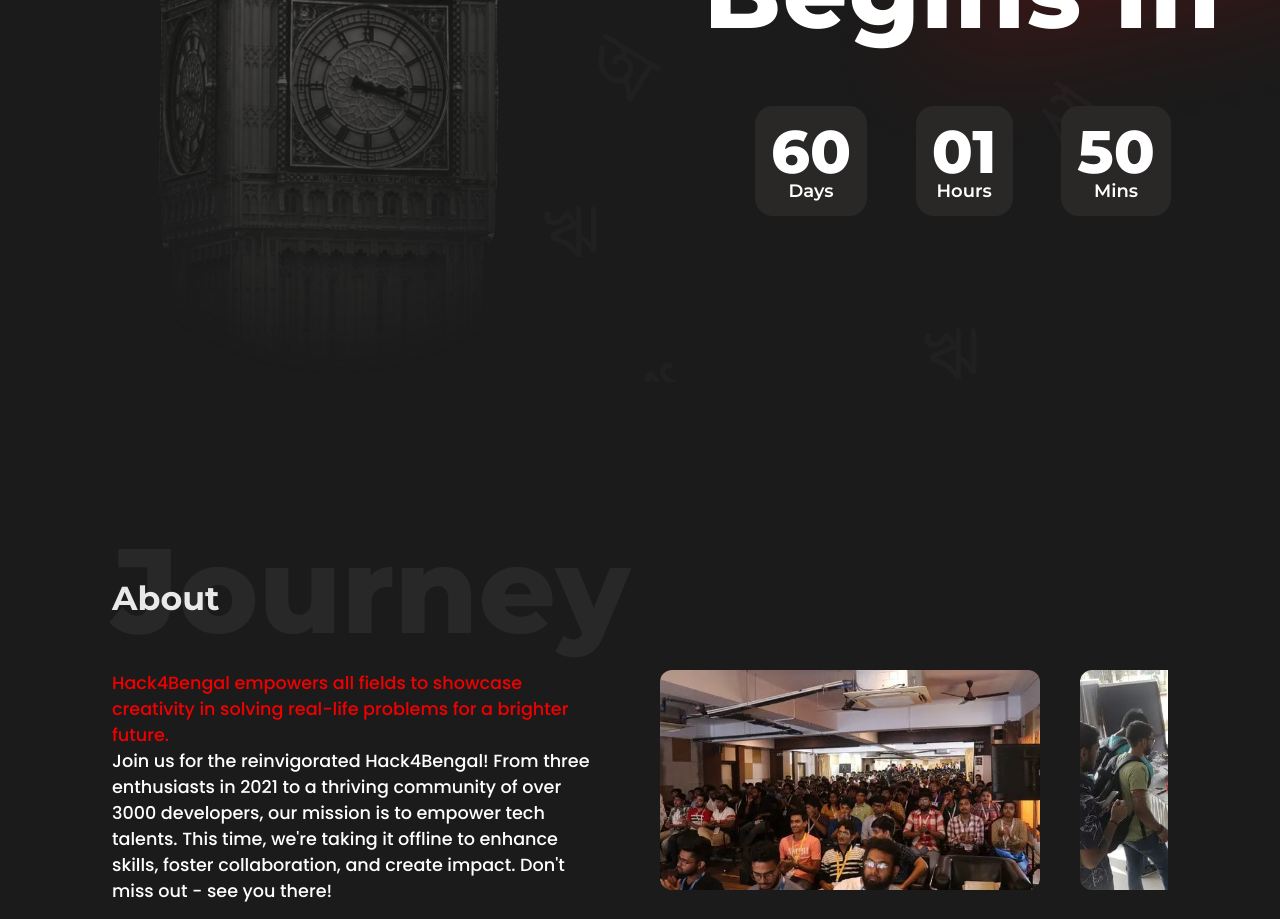
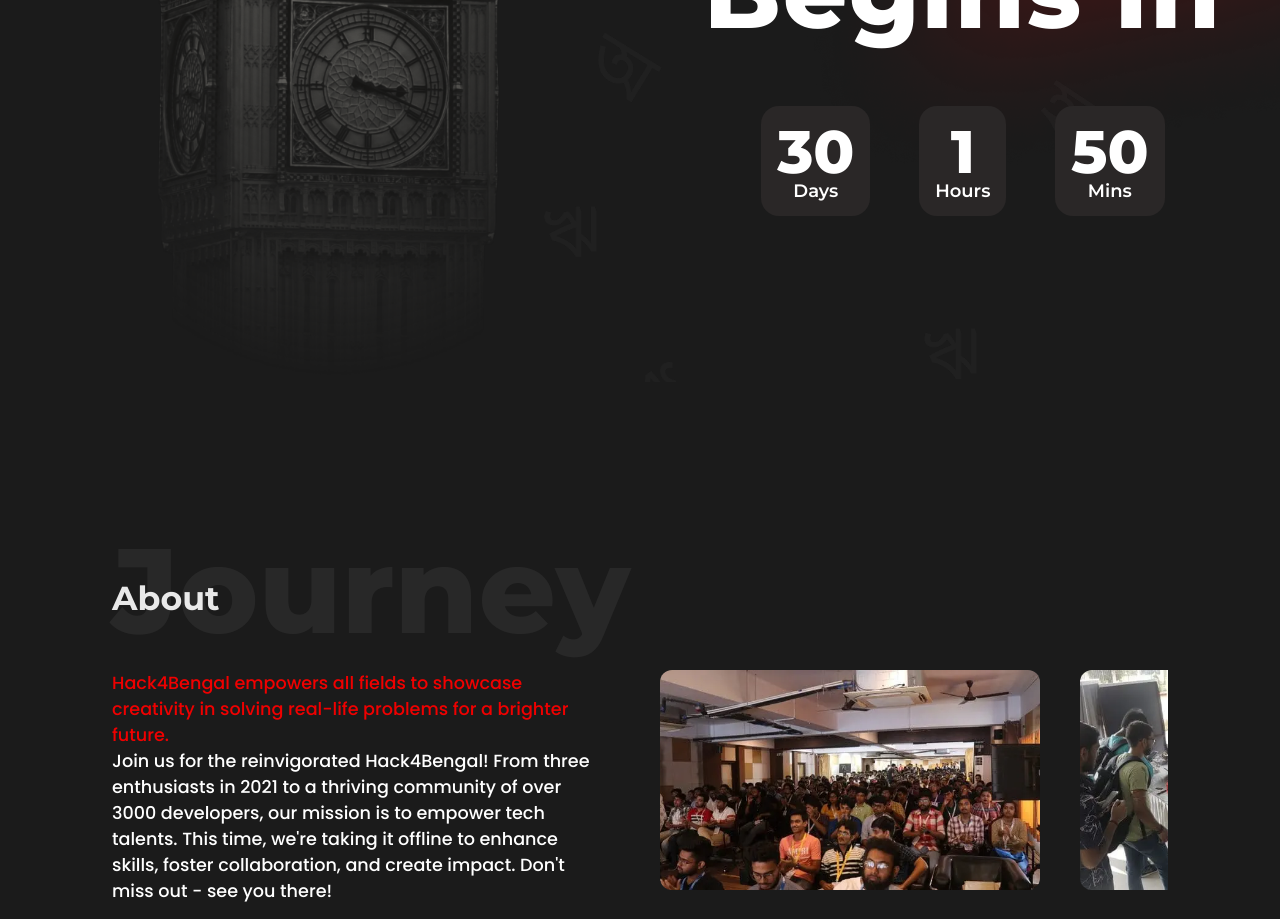
Before and after one commit to hack4bengal/s3, a React (Vite) app: page / in a window 1280 px wide. Shown: the part 1060-1979 px from the top of the page. Built offline with nearby package versions, Linux system fonts and the light colour scheme.

Commit message:
fix: logic

```diff
--- a/src/components/private/timeline/Timeline.jsx
+++ b/src/components/private/timeline/Timeline.jsx
@@ -5,40 +5,40 @@
 import "./Timeline.scss";
 
 const Timeline = () => {
-  const [days, setDays] = useState(0);
-  const [hours, setHours] = useState(0);
-  const [minutes, setMinutes] = useState(0);
-  const targetDateTime = new Date(2024, 6, 28, 18);
+  const calculateTimeLeft = () => {
+    const targetDate = new Date("2024-06-28T18:00:00");
+    const now = new Date();
+    const difference = targetDate - now;
 
-  const updateTime = () => {
-    const now = new Date();
-    const difference = targetDateTime - now;
+    let timeLeft = {};
 
-    // Check if target date has passed
-    if (difference <= 0) {
-      setDays(0);
-      setHours(0);
-      setMinutes(0);
-      return;
+    if (difference > 0) {
+      timeLeft = {
+        days: Math.floor(difference / (1000 * 60 * 60 * 24)),
+        hours: Math.floor((difference / (1000 * 60 * 60)) % 24),
+        minutes: Math.floor((difference / 1000 / 60) % 60),
+        seconds: Math.floor((difference / 1000) % 60),
+      };
+    } else {
+      timeLeft = {
+        days: 0,
+        hours: 0,
+        minutes: 0,
+        seconds: 0,
+      };
     }
 
-    const remainingDays = Math.floor(difference / (1000 * 60 * 60 * 24));
-    const remainingHours = Math.floor(
-      (difference % (1000 * 60 * 60 * 24)) / (1000 * 60 * 60)
-    );
-    const remainingMinutes = Math.floor(
-      (difference % (1000 * 60 * 60)) / (1000 * 60)
-    );
-
-    setDays(remainingDays);
-    setHours(remainingHours);
-    setMinutes(remainingMinutes);
+    return timeLeft;
   };
 
+  const [timeLeft, setTimeLeft] = useState(calculateTimeLeft());
+
   useEffect(() => {
-    const intervalId = setInterval(updateTime, 1000); // Update time every second
+    const timer = setInterval(() => {
+      setTimeLeft(calculateTimeLeft());
+    }, 1000);
 
-    return () => clearInterval(intervalId); // Cleanup function to stop timer on unmount
+    return () => clearInterval(timer);
   }, []);
 
   return (
@@ -54,21 +54,21 @@
 
             <div className="countdown">
               <div className="time">
-                <p>{days}</p>
+                <p>{timeLeft.days}</p>
                 <p>Days</p>
               </div>
 
               <p className="colon">:</p>
 
               <div className="time">
-                <p>{hours.toString().padStart(2, "0")}</p>
+                <p>{timeLeft.hours}</p>
                 <p>Hours</p>
               </div>
 
               <p className="colon">:</p>
 
               <div className="time">
-                <p>{minutes.toString().padStart(2, "0")}</p>
+                <p>{timeLeft.minutes}</p>
                 <p>Mins</p>
               </div>
             </div>
```
